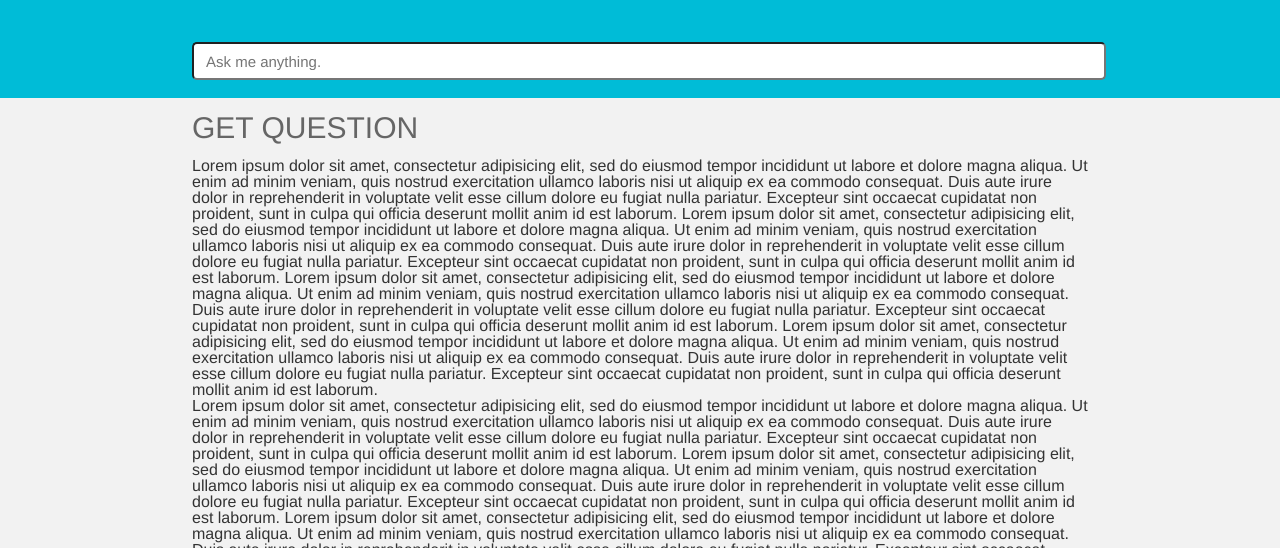
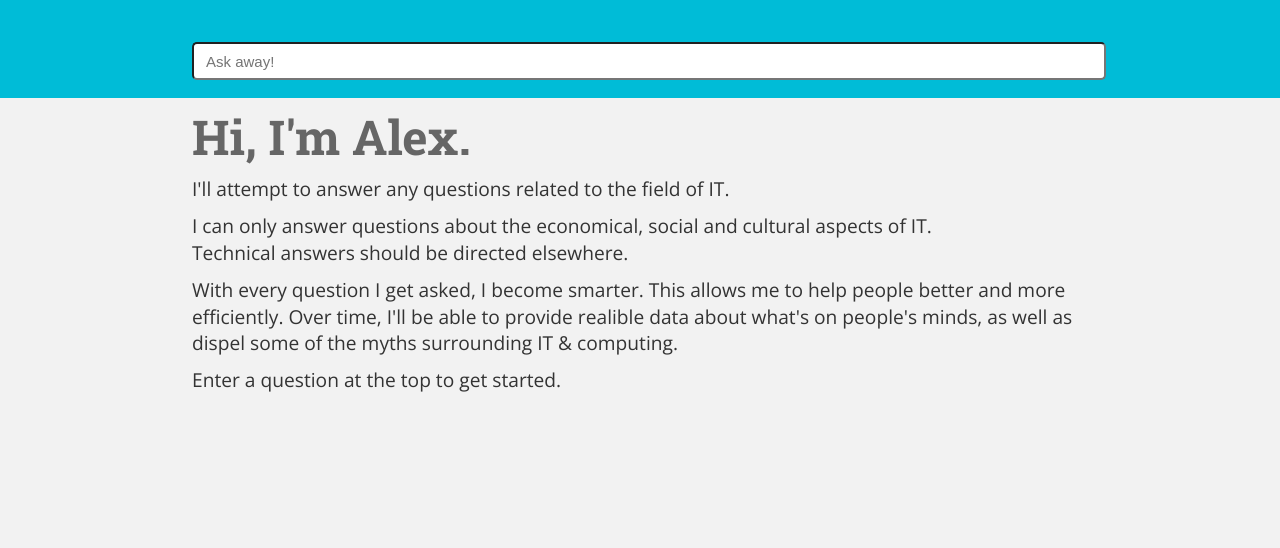
Before and after one commit to danielle-dlfs/BusItWeek-Project, a plain HTML site: page index.html in a window 1280 px wide. Shown: the part 252-800 px from the top of the page. Drawn offline with nearby package versions, Linux system fonts and the light colour scheme.

Commit message:
Close one

```diff
--- a/assets/css/main.css
+++ b/assets/css/main.css
@@ -2,15 +2,20 @@
 
 body{
   color: #333333;
-  margin-left: auto;
-  margin-right: auto;
   background-color: #f2f2f2;
   font-size: 1rem;
+  font-family: 'Open Sans', Helvetica, sans-serif;
 }
 
 /** Create the header                       */
 h1 {
   visibility: collapse;
+}
+
+p {
+  line-height: 140%;
+  margin-bottom: 10px;
+  font-size: 1.2rem;
 }
 
 header{
@@ -40,7 +45,6 @@ img {
 input{
   width: 100%;
   height: 20px;
-  font-family: 'Open Sans Regular', Helvetica, sans-serif;
   font-size: 15px;
   margin-bottom: 5px;
   border-radius: 5px;
@@ -49,18 +53,26 @@ input{
 }
 
 /**   The answer part                   */
-main{
+main {
   max-width: 70%;
   margin-left: auto;
   margin-right: auto;
-  font-family: 'Open Sans Regular', Helvetica, sans-serif;
 }
+
+main > div {
+  display: none;
+}
+
+main > div:first-of-type {
+  display: block;
+}
+
 h2 {
-    font-family: 'Roboto Slab Bold', Helvetica, serif;
-    font-size: 30px;
-    color: #666666;
-    margin-top: 15px;
-    margin-bottom: 15px;
+  font-family: 'Roboto Slab', Helvetica, serif;
+  font-size: 3rem;
+  color: #666666;
+  margin-top: 15px;
+  margin-bottom: 15px;
 }
 
 div.famous{
@@ -76,7 +88,7 @@ div.Ada, div.Ginny{
 }
 
 
-section{
+section {
   margin-top: 20px;
   max-width: 500px;
 }
--- a/assets/js/script.js
+++ b/assets/js/script.js
@@ -43,8 +43,8 @@ const Queries = (() => {
 const Alex = (() => {
   const respond = (question) => {
     const $answerElement = Queries.getAnswerTo(question);
-    $('main > div').fadeOut(() => {
-      $answerElement.fadeIn('');
+    $('main > div:visible').fadeOut('fast', () => {
+      $answerElement.fadeIn();
     });
   };
   return { respond: respond };
--- a/index.html
+++ b/index.html
@@ -4,8 +4,8 @@
     <meta charset="utf-8">
     <title>Something</title>
     <meta name="viewport" content="width=device-width, initial-scale=1.0">
-
     <link rel="stylesheet" href="assets/css/reset.css">
+    <link href="https://fonts.googleapis.com/css?family=Open+Sans|Roboto+Slab:700" rel="stylesheet">
     <link rel="stylesheet" href="assets/css/main.css">
 
   </head>
@@ -14,13 +14,30 @@
       <h1>Ask Alex - Home Page</h1>
       <img src="images/logo_AskAlex.png" alt="Ask Alex" width="300px">
       <div>
-        <input list="questionInput" name="questionList" placeholder="Ask me anything.">
+        <input list="questionInput" name="questionList" placeholder="Ask away!">
         <datalist id="questionInput"></datalist>
       </div>
     </header>
     <main>
+      <div>
+        <h2>Hi, I'm Alex.</h2>
+        <p>
+          I'll attempt to answer any questions related to the field of IT.
+        </p>
+        <p>
+          I can only answer questions about the economical, social and cultural aspects of IT. <br>
+          Technical answers should be directed elsewhere.
+        </p>
+        <p>
+          With every question I get asked, I become smarter. This allows me to help people better and more efficiently.
+          Over time, I'll be able to provide realible data about what's on people's minds, as well as dispel some of the myths surrounding IT &amp; computing.
+        </p>
+        <p>
+          Enter a question at the top to get started.
+        </p>
+      </div>
       <div class="a1">
-        <h2>GET QUESTION</h2>
+        <h2>Most definitely!</h2>
           <p>
             Lorem ipsum dolor sit amet, consectetur adipisicing elit, sed do eiusmod
            tempor incididunt ut labore et dolore magna aliqua. Ut enim ad minim
```
